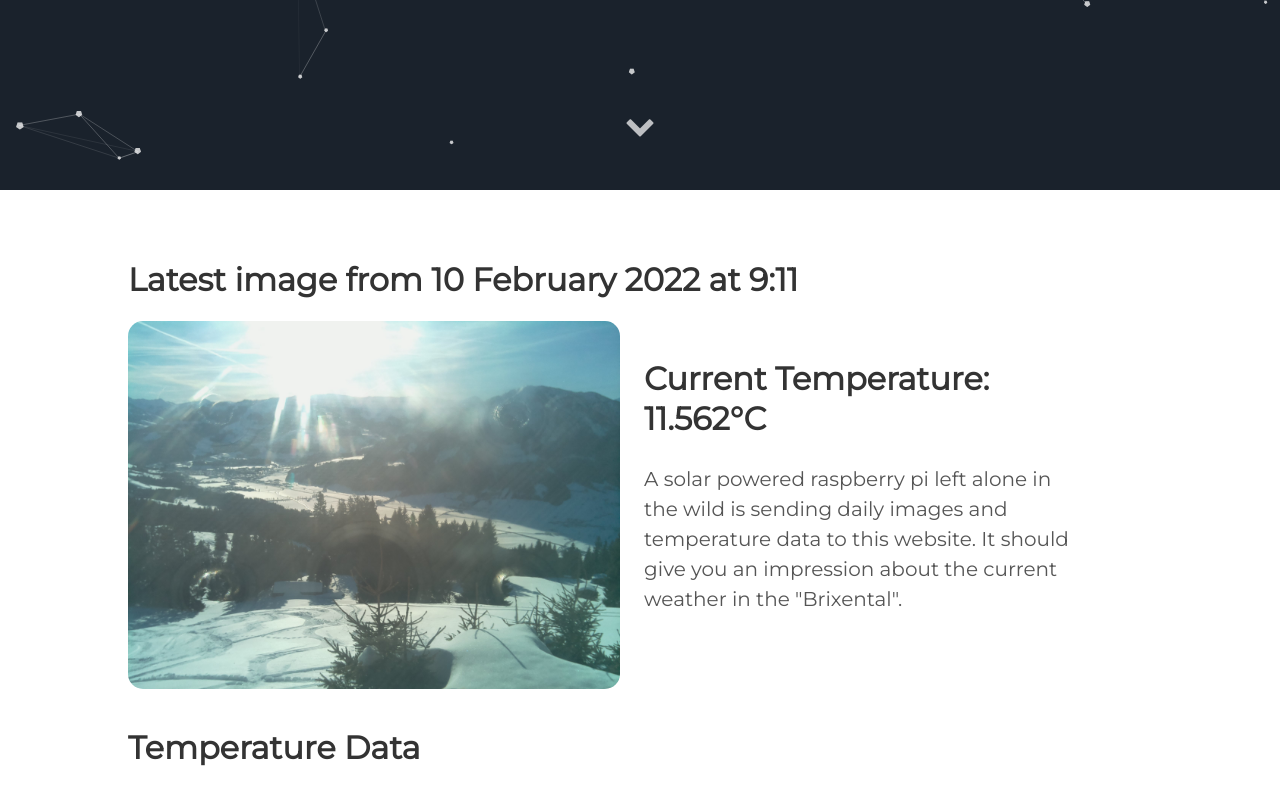
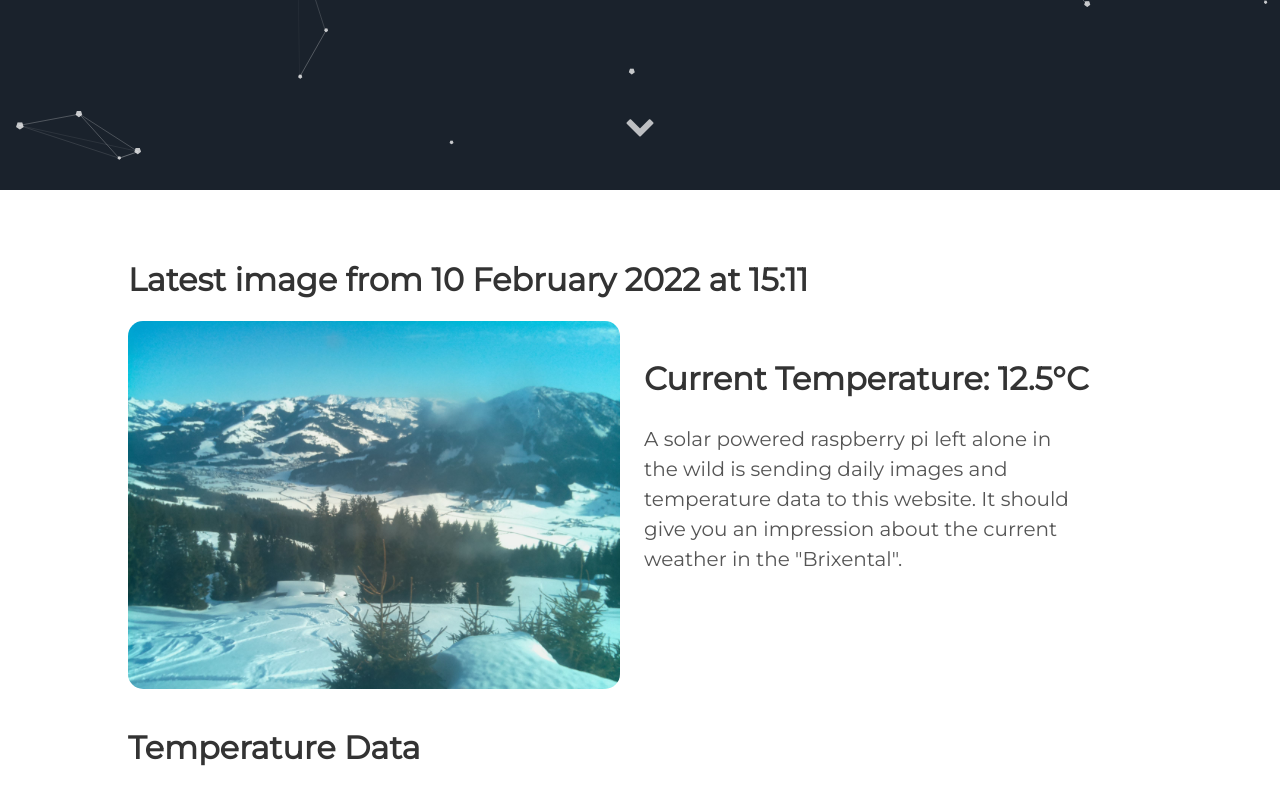
Before and after one commit to vektorious/vektorious.github.io, a Jekyll site: the page built from resources/huette.md, in a window 1280 px wide and 900 px high, scrolled down 710 px. Shown: the top 805 px of the window. Built offline with Jekyll 4.4.1, drawn with Linux system fonts in a browser that asks for light colours.

Commit message:
I'm a bot beep boop

```diff
--- a/resources/huette.md
+++ b/resources/huette.md
@@ -6,13 +6,13 @@ image: '/assets/img/'
 description: 'Live image from the Austrian alps'
 twitter_text: ' '
 ---
-## Latest image from 10 February 2022 at  9:11
+## Latest image from 10 February 2022 at 15:11
 <div class="huette">
   <div class="huette-image">
     <img src="{{ "/assets/img/huette.jpg" | prepend: site.baseurl }}">
   </div>
   <div class="huette-text">
-        <h2>Current Temperature: 11.562°C</h2>
+        <h2>Current Temperature: 12.5°C</h2>
         <p>A solar powered raspberry pi left alone in the wild is sending daily images and temperature data to this website. It should give you an impression about the current weather in the "Brixental".</p>
 
   </div>
```
Also changed, not shown: rpi-script/2022-02-10_150941.txt (renamed from rpi-script/2022-02-10_090943.txt, +5 -5 lines), rpi-script/huette.md (+2 -2 lines), assets/img/huette.jpg, assets/img/temp_plot.png, rpi-script/temp_plot.png, 1 other file.
